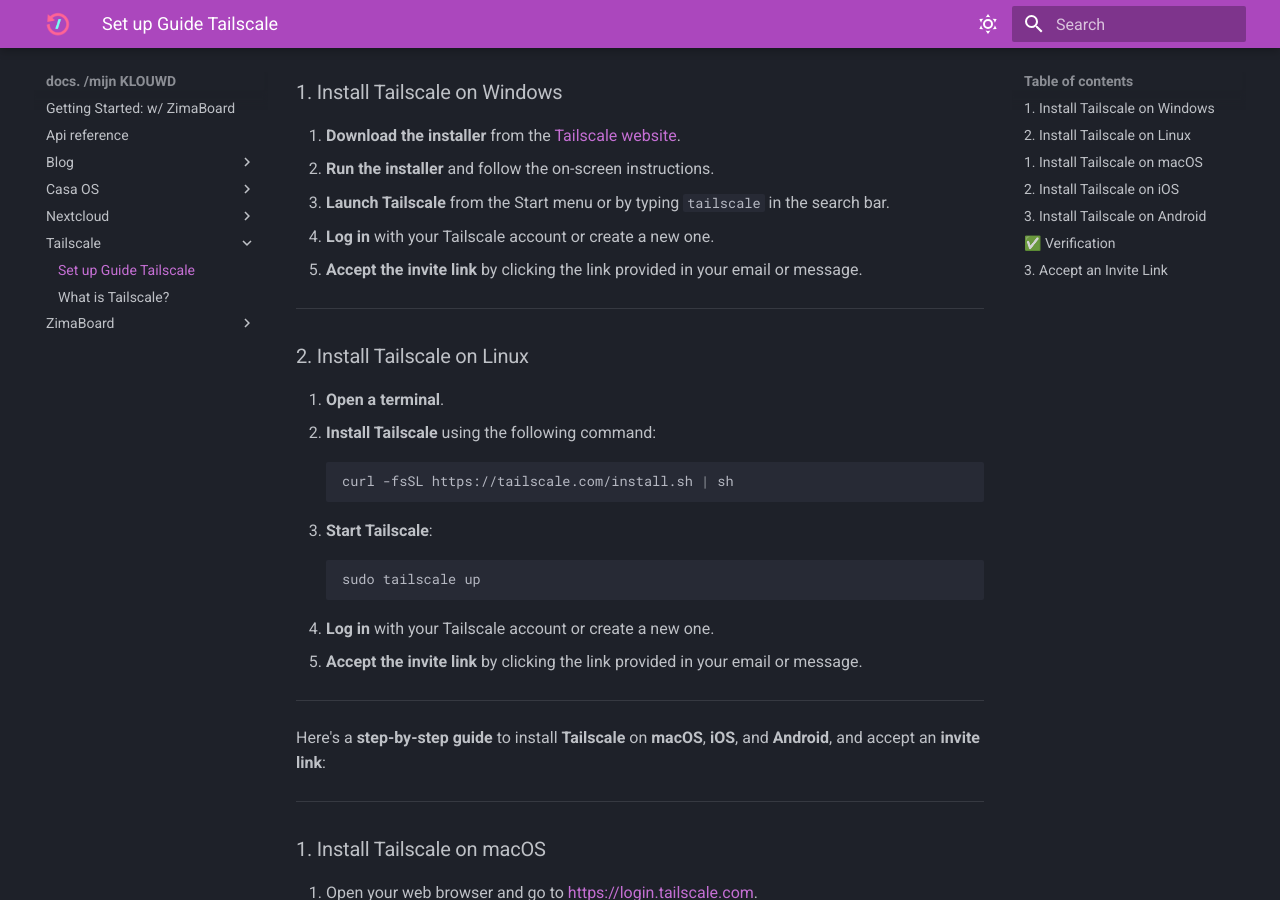
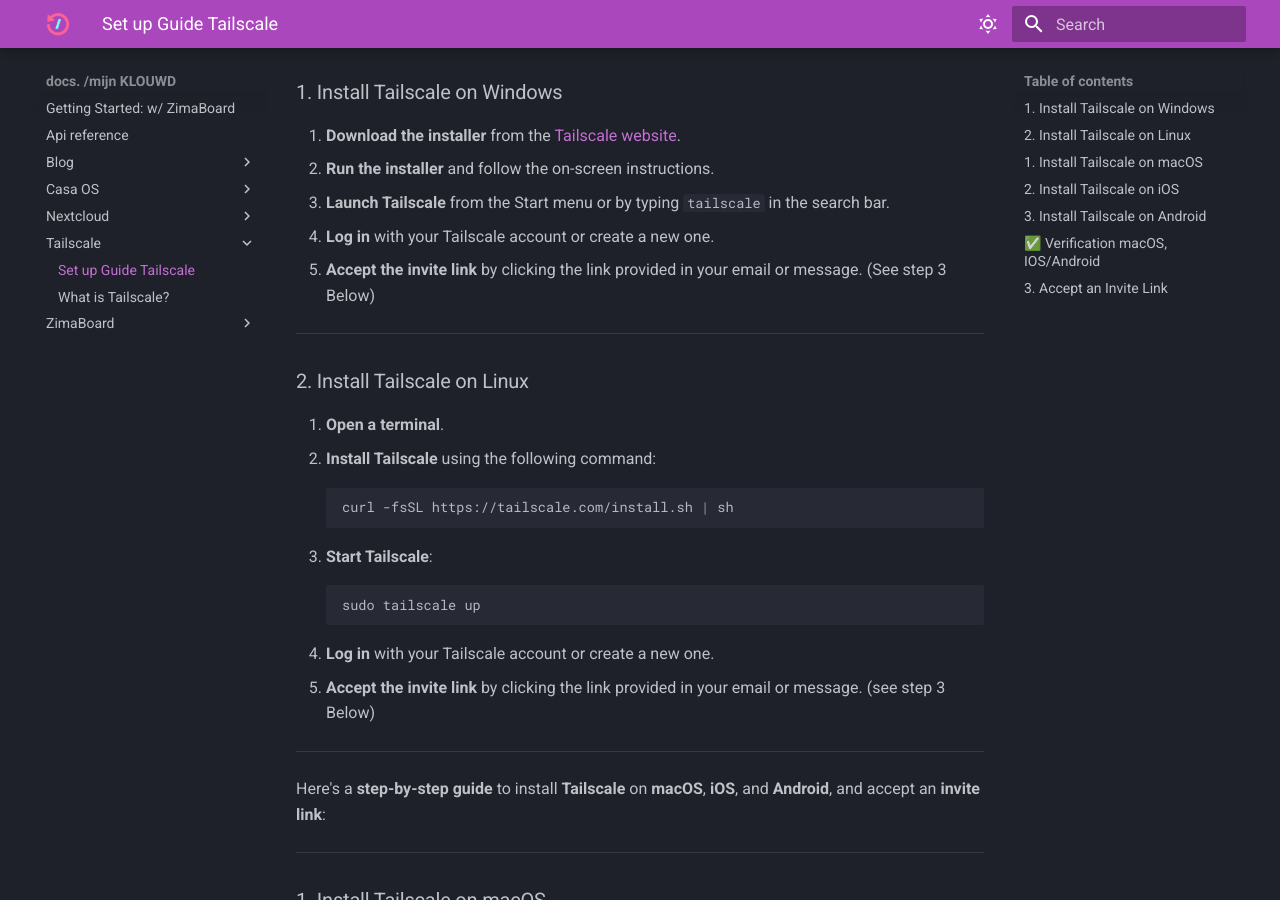
Before and after one commit to webdevigner/docs.mk.nl, an MkDocs documentation site: the page built from docs/Tailscale/Set-up Guide Tailscale.md, in a window 1280 px wide and 900 px high, scrolled down 212 px. Built offline with MkDocs 1.6.1 and Material for MkDocs 9.7.7, drawn with Linux system fonts in a browser that asks for light colours; some of the changed text lies outside the part shown.

Commit message:
update mkdocs

````diff
--- a/docs/Tailscale/Set-up Guide Tailscale.md
+++ b/docs/Tailscale/Set-up Guide Tailscale.md
@@ -8,7 +8,7 @@
 2. **Run the installer** and follow the on-screen instructions.
 3. **Launch Tailscale** from the Start menu or by typing `tailscale` in the search bar.
 4. **Log in** with your Tailscale account or create a new one.
-5. **Accept the invite link** by clicking the link provided in your email or message.
+5. **Accept the invite link** by clicking the link provided in your email or message. (See step 3 Below)
 
 ---
 
@@ -24,7 +24,7 @@
    sudo tailscale up
    ```
 4. **Log in** with your Tailscale account or create a new one.
-5. **Accept the invite link** by clicking the link provided in your email or message.
+5. **Accept the invite link** by clicking the link provided in your email or message. (see step 3 Below)
 
 ---
 
@@ -63,12 +63,11 @@
 
 ---
 
-### ✅ Verification
+### ✅ Verification macOS, IOS/Android
 
 - On **macOS**: Open a terminal and run `tailscale up` to ensure the service is running.
 - On **iOS/Android**: Check the **Tailscale app** for a confirmation message that you're connected to the network.
 
-Let me know if you'd like a guide for **Windows** or **Linux** as well!
 
 
 ### 3. Accept an Invite Link
````
